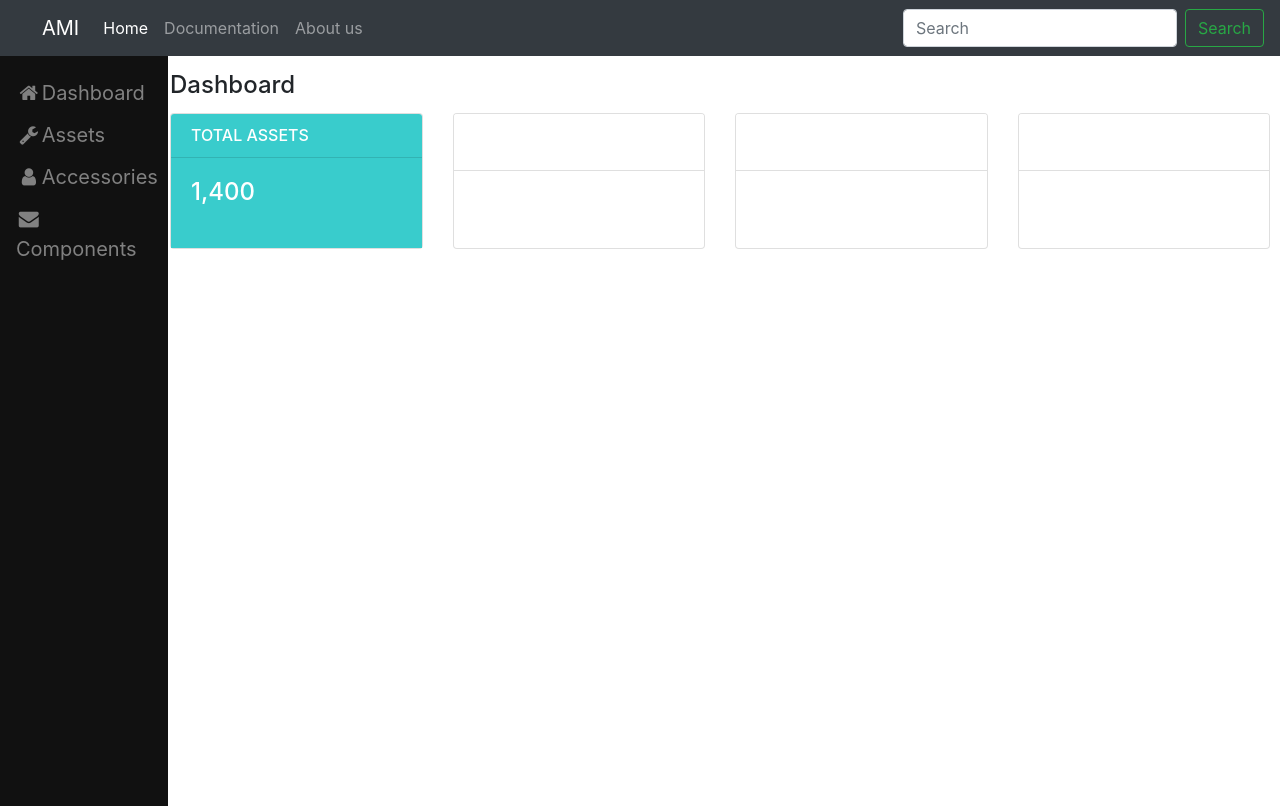
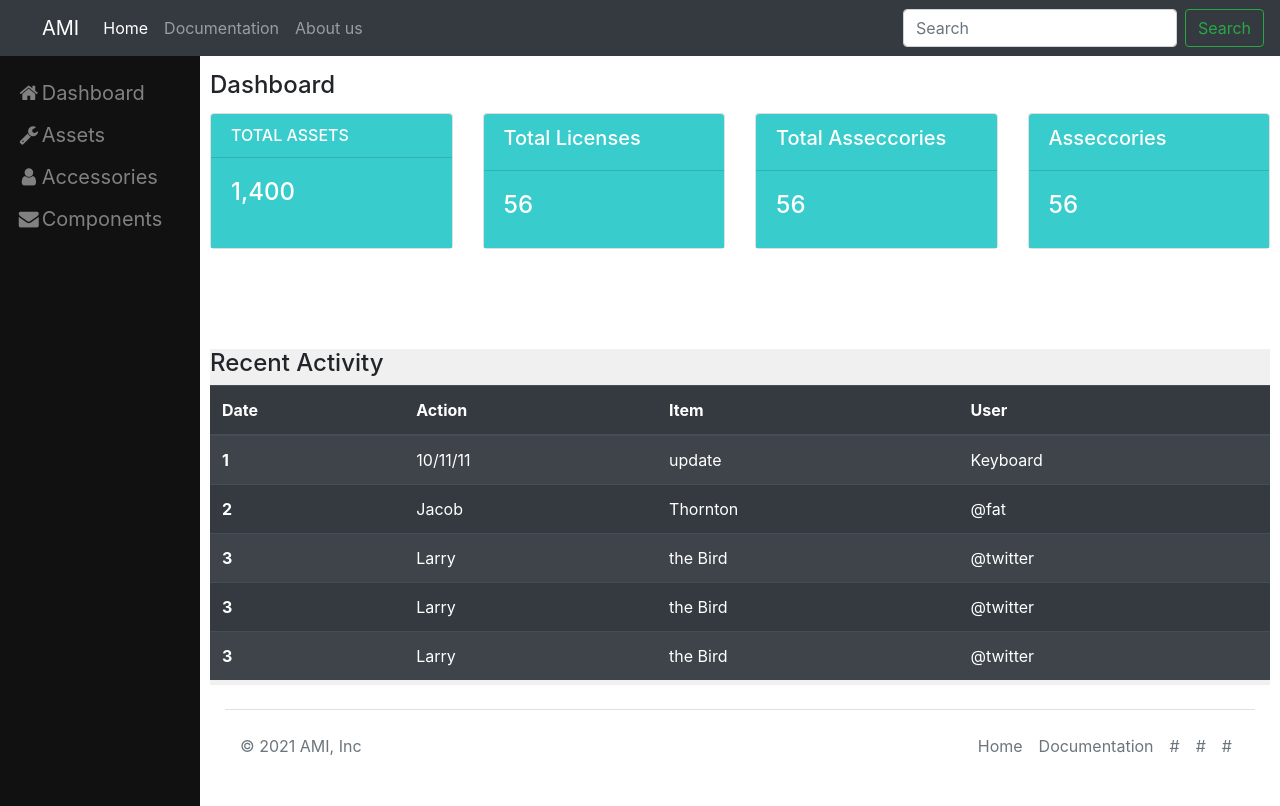
Before and after one commit to jpayne09/AMI, a website: page index.html in a window 1280 px wide. Drawn offline with nearby package versions, Linux system fonts and the light colour scheme.

Commit message:
updated table and added assets

```diff
--- a/assets/css/styles.css
+++ b/assets/css/styles.css
@@ -2,7 +2,7 @@
 
 .sidebar {
     height: 100%;
-    width: 168px;
+    width: 200px;
     position: fixed;
     background-color: #111;
     overflow-x: hidden;
@@ -24,7 +24,7 @@
   }
 
   .main {
-    margin-left: 160px; /* Same as the width of the sidenav */
+    margin-left: 200px; /* Same as the width of the sidenav */
     padding: 0px 10px;
   }
 
@@ -34,11 +34,12 @@
     position: relative;
     padding: 15px 15px 0;
     padding-bottom: 5px;
-    padding-left: 170px;
+    padding-left: 200px;
     }
 
     .body-header > h1 {
         font-size: 24px;
+        padding-left: 10px;
     }
 
     .card-header {
@@ -51,3 +52,16 @@
     .bg-teal {
         background-color: #39cccc !important;
     }
+
+    /* Table section*/
+
+    .box-header .box-title {
+      font-size: 24px;
+    }
+    .main-table {
+      margin-top: 100px;
+    }
+
+    .table-responsive {
+      max-height: 300px;
+    }
--- a/index.html
+++ b/index.html
@@ -61,7 +61,6 @@
             <div class="card-header d-flex bg-teal">
               <h5 class="h6 font-weight-semi-body text-uppercase mb-0">Total Assets</h5>
               <div class="position-relative ml-auto">
-
               </div>
             </div>
             <div class="card-body bg-teal">
@@ -71,38 +70,102 @@
         </div>
         <div class="col-md-3">
           <div class="card">
-            <div class="card-header">
+            <div class="card-header d-flex bg-teal">
               <h5>Total Licenses</h5>
             </div>
-            <div class="card-body">
+            <div class="card-body d-flex bg-teal">
               <h4>56</h4>
             </div>
           </div>
         </div>
         <div class="col-md-3">
           <div class="card">
-            <div class="card-header">
+            <div class="card-header bg-teal">
               <h5>Total Asseccories</h5>
             </div>
-            <div class="card-body">
+            <div class="card-body bg-teal">
               <h4>56</h4>
             </div>
           </div>
         </div>
         <div class="col-md-3">
           <div class="card">
-            <div class="card-header">
+            <div class="card-header bg-teal">
               <h5>Asseccories</h5>
             </div>
-            <div class="card-body">
+            <div class="card-body bg-teal">
               <h4>56</h4>
             </div>
           </div>
+        </div>
+
       </div>
+      <!--Table section-->
+      <section class="main-table" style="background-color: rgb(240, 240, 240);">
+        <div class="box-header">
+          <h2 class="box-title">Recent Activity</h2>
+        </div>
+        <div class="table-responsive">
+          <table class="table table-striped table-dark">
+            <thead>
+              <tr>
+                <th scope="col">Date</th>
+                <th scope="col">Action</th>
+                <th scope="col">Item</th>
+                <th scope="col">User</th>
+              </tr>
+            </thead>
+            <tbody>
+              <tr>
+                <th scope="row">1</th>
+                <td>10/11/11</td>
+                <td>update</td>
+                <td>Keyboard</td>
+              </tr>
+              <tr>
+                <th scope="row">2</th>
+                <td>Jacob</td>
+                <td>Thornton</td>
+                <td>@fat</td>
+              </tr>
+              <tr>
+                <th scope="row">3</th>
+                <td>Larry</td>
+                <td>the Bird</td>
+                <td>@twitter</td>
+              </tr>
+              <tr>
+                <th scope="row">3</th>
+                <td>Larry</td>
+                <td>the Bird</td>
+                <td>@twitter</td>
+              </tr>
+              <tr>
+                <th scope="row">3</th>
+                <td>Larry</td>
+                <td>the Bird</td>
+                <td>@twitter</td>
+              </tr>
+            </tbody>
+          </table>
+        </div>
+      </section>
 
+
+      <div class="container">
+        <footer class="d-flex flex-wrap justify-content-between align-items-center py-3 my-4 border-top">
+          <p class="col-md-4 mb-0 text-muted">© 2021 AMI, Inc</p>
+
+          <ul class="nav col-md-4 justify-content-end">
+            <li class="nav-item"><a href="#" class="nav-link px-2 text-muted">Home</a></li>
+            <li class="nav-item"><a href="#" class="nav-link px-2 text-muted">Documentation</a></li>
+            <li class="nav-item"><a href="#" class="nav-link px-2 text-muted">#</a></li>
+            <li class="nav-item"><a href="#" class="nav-link px-2 text-muted">#</a></li>
+            <li class="nav-item"><a href="#" class="nav-link px-2 text-muted">#</a></li>
+          </ul>
+        </footer>
+      </div>
     </div>
-
-  </div>
 
 
 
```
Also changed, not shown: assets.html (added, +12 -0 lines).
